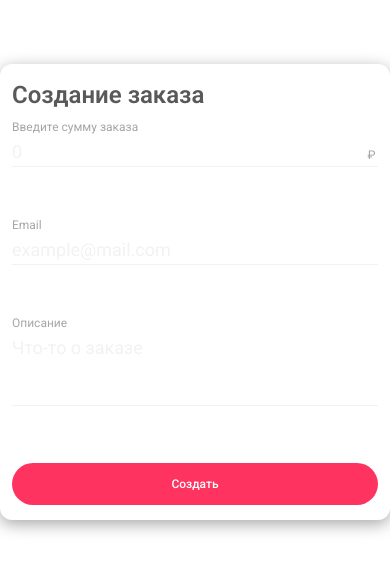
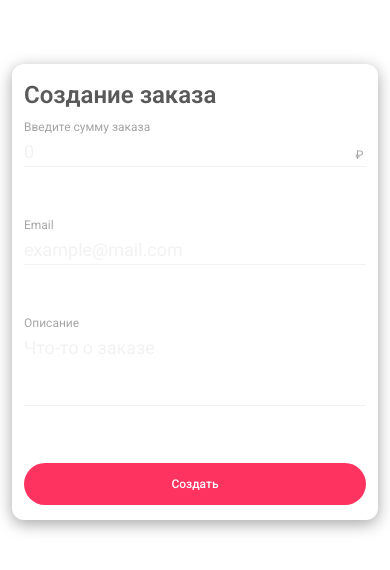
Before and after one commit to AlexeyErshov999/payment-scenario, a Vue app: page /order in a window 390 px wide. Shown: the part 130-700 px from the top of the page. Built offline with nearby package versions, Linux system fonts and the light colour scheme.

Commit message:
fix: content height on mobile

```diff
--- a/src/components/base/PageContainer.vue
+++ b/src/components/base/PageContainer.vue
@@ -19,12 +19,14 @@ defineProps<{
   justify-content: center;
   align-items: center;
   box-sizing: border-box;
-  block-size: 100vh;
+  min-height: 100vh;
+  min-height: 100dvh;
+  padding: 1rem;
 }
 
 .center__inner {
   width: 100%;
-  max-width: 100%;
+  max-width: 32rem;
   min-height: 0;
   display: flex;
   flex-direction: column;
```
